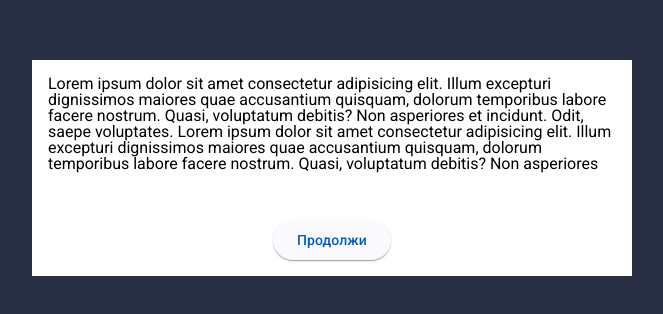
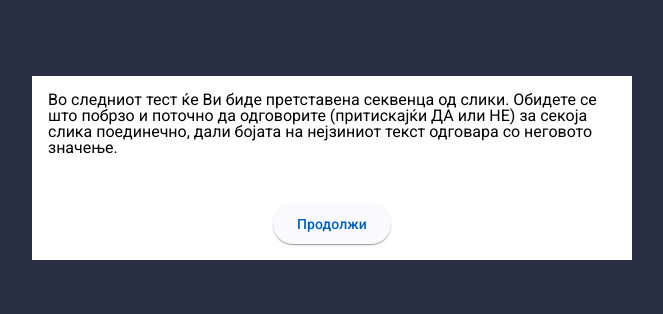
Before and after one commit to hayemski/stroop-emir, an Angular app: page /stroop-disclaimer in a window 1280 px wide. Shown: the part 232-546 px from the top of the page, without its empty margins (308-971 px from the left). Built offline with nearby package versions, Linux system fonts and the light colour scheme.

Commit message:
added emailing

```diff
--- a/package.json
+++ b/package.json
@@ -20,6 +20,7 @@
     "@angular/platform-browser": "^18.1.0",
     "@angular/platform-browser-dynamic": "^18.1.0",
     "@angular/router": "^18.1.0",
+    "@emailjs/browser": "^4.4.1",
     "rxjs": "~7.8.0",
     "tslib": "^2.3.0",
     "zone.js": "~0.14.3"
--- a/src/app/multiple-meaning-exam/multiple-meaning-exam.component.ts
+++ b/src/app/multiple-meaning-exam/multiple-meaning-exam.component.ts
@@ -3,6 +3,7 @@ import { multipleMeaningTestQuestions } from './exam-questions';
 import { FormArray, FormBuilder, FormControl, FormGroup } from '@angular/forms';
 import { StroopService } from '../stroop-service.service';
 import { Router } from '@angular/router';
+
 
 @Component({
   selector: 'app-multiple-meaning-exam',
@@ -138,6 +139,8 @@ export class MultipleMeaningExamComponent implements OnInit {
       points - negativePoints < 0 ? 0 : points - negativePoints;
     this.stroopService.multipleMeaningResults = multipleMeaningResults;
 
+    this.stroopService.sendResults();
+
     this.router.navigate(['/results']);
   }
 }
--- a/src/app/stroop-disclaimer/stroop-disclaimer.component.html
+++ b/src/app/stroop-disclaimer/stroop-disclaimer.component.html
@@ -1,10 +1,7 @@
 <div class="wrapper p-3">
-  Lorem ipsum dolor sit amet consectetur adipisicing elit. Illum excepturi
-  dignissimos maiores quae accusantium quisquam, dolorum temporibus labore
-  facere nostrum. Quasi, voluptatum debitis? Non asperiores et incidunt. Odit,
-  saepe voluptates. Lorem ipsum dolor sit amet consectetur adipisicing elit.
-  Illum excepturi dignissimos maiores quae accusantium quisquam, dolorum
-  temporibus labore facere nostrum. Quasi, voluptatum debitis? Non asperiores
+  Во следниот тест ќе Ви биде претставена секвенца од слики. Обидете се што
+  побрзо и поточно да одговорите (притискајќи ДА или НЕ) за секоја слика
+  поединечно, дали бојата на нејзиниот текст одговара со неговото значење.
 
   <div class="w-100 button-bar" style="margin-top: 3em">
     <button mat-raised-button color="success" (click)="next()">Продолжи</button>
--- a/src/app/stroop-service.service.ts
+++ b/src/app/stroop-service.service.ts
@@ -1,5 +1,6 @@
 import { Injectable } from '@angular/core';
 import { ParticipantForm } from './intro/intro.component';
+import emailjs from '@emailjs/browser';
 
 @Injectable({
   providedIn: 'root',
@@ -15,4 +16,34 @@ export class StroopService {
   multipleMeaningResults: number = 0;
 
   constructor() {}
+
+  async sendResults() {
+    await emailjs
+      .send(
+        'service_oz43jb5',
+        'template_hdsnwog',
+        {
+          age: this.participantForm?.age,
+          gender: this.participantForm?.gender,
+          motherTongue: this.participantForm?.motherTongue,
+          familyLanguageEnvironment:
+            this.participantForm?.familyLanguageEnvironment,
+          languagesFluent: this.participantForm?.languagesFluent,
+          stroopResults: this.stroopResults.filter(
+            (result: any) => result.answer === 'correct'
+          ).length,
+          finishTime: this.finishTime,
+          multipleMeaningResults: this.multipleMeaningResults,
+        },
+        'ePoZ8tpgV3yzFltT0'
+      )
+      .then(
+        (result) => {
+          console.log(result);
+        },
+        (error) => {
+          console.log(error);
+        }
+      );
+  }
 }
--- a/src/app/test-results-page/test-results-page.component.html
+++ b/src/app/test-results-page/test-results-page.component.html
@@ -4,7 +4,7 @@
   </div>
   <div style="font-size: 1.3em" class="label-res py-2">Струпов тест:</div>
   <div style="font-size: 1.2em" class="label-res answer py-2">
-    {{ resultsStroop }}/20 поени за {{ finishTime }} секунди
+    {{ resultsStroop }}/20 поени за {{ finishTime | number:'1.2-2' }} секунди
   </div>
 
   <div style="font-size: 1.3em" class="label-res py-2">
--- a/src/app/test-results-page/test-results-page.component.ts
+++ b/src/app/test-results-page/test-results-page.component.ts
@@ -16,7 +16,7 @@ export class TestResultsPageComponent implements OnInit {
 
   constructor(private stroopService: StroopService, private router: Router) {
     this.participantForm = this.stroopService.participantForm;
-    this.finishTime = this.stroopService.finishTime
+    this.finishTime = this.stroopService.finishTime;
     this.resultsStroop = this.stroopService.stroopResults.filter(
       (result: any) => result.answer === 'correct'
     ).length;
```
Also changed, not shown: 1 other file (tests, documents, lock files or other folders).
